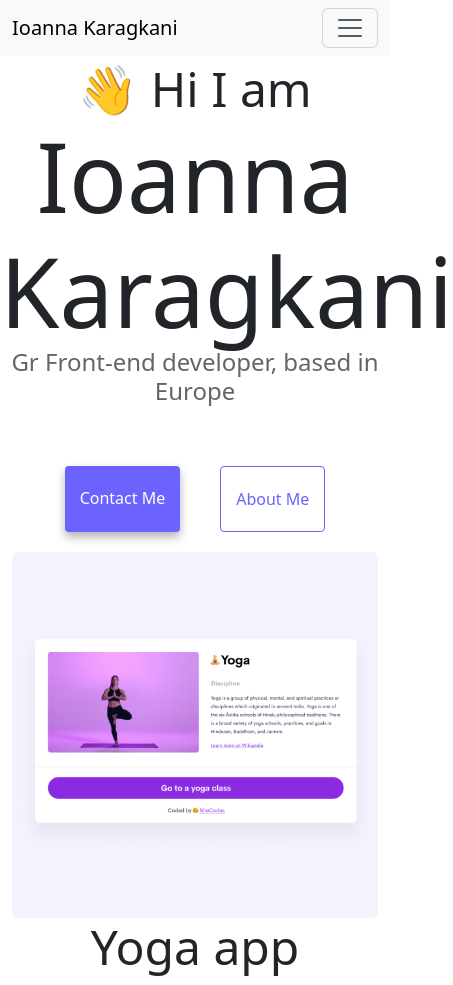
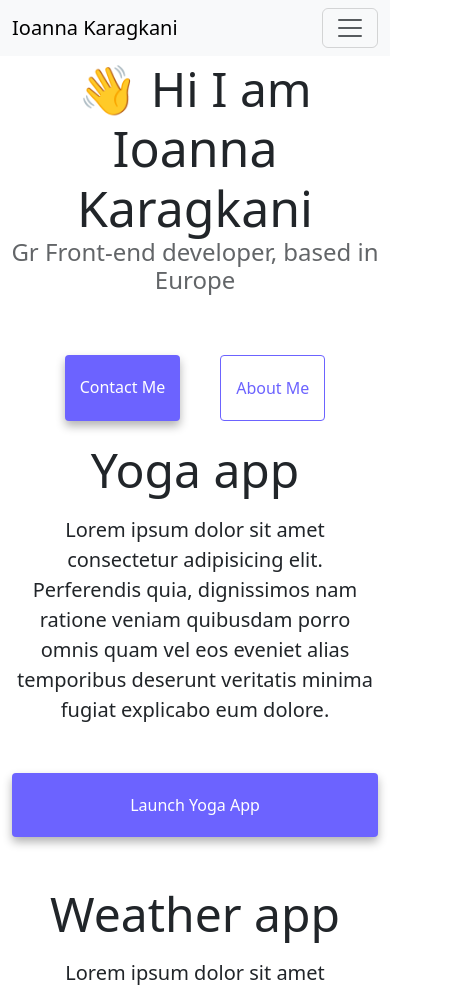
Before and after one commit to IoannaPef/My-responsive-project, a plain HTML site: page index.html in a window 390 px wide. Shown: the top 985 px of the page, 453 px wide, since content can reach past the window. Drawn offline with nearby package versions, Linux system fonts and the light colour scheme.

Commit message:
Added some style to make my website responsive

```diff
--- a/css/style.css
+++ b/css/style.css
@@ -89,3 +89,18 @@ h3 {
   box-shadow: var(--box-shadow);
   color: white;
 }
+@media (max-width: 600px) {
+  h1 {
+    text-align: center;
+    font-size: 50px;
+  }
+  p {
+    font-size: 20px;
+    text-align: center;
+  }
+
+  .index-links {
+    display: block;
+    text-align: center;
+  }
+}
--- a/index.html
+++ b/index.html
@@ -60,7 +60,7 @@
     <div class="container">
       <div class="row">
         <div class="col-md-6">
-          <img src="/images/yoga.png" class="img-fluid rounded" />
+          <img src="/images/yoga.png" class="img-fluid rounded d-none" id="yoga-photo"/>
         </div>
         <div class="col-md-6">
           <h2 class="mb-3">Yoga app</h2>
@@ -71,7 +71,7 @@
             explicabo eum dolore.
           </p>
           <div class="mt-5">
-            <a href="#" class="primary-link">launch Yoga App</a>
+            <a href="#" class="primary-link index-links">launch Yoga App</a>
           </div>
         </div>
       </div>
@@ -85,16 +85,16 @@
             explicabo eum dolore.
           </p>
           <div class="mt-5 mb-5">
-            <a href="#" class="primary-link">launch Weather App</a>
+            <a href="#" class="primary-link index-links">launch Weather App</a>
           </div>
         </div>
         <div class="col-md-6">
-          <img src="/images/weather.png" class="img-fluid rounded" />
+          <img src="/images/weather.png" class="img-fluid rounded d-none" id="weather-photo" />
         </div>
       </div>
       <div class="row mt-5">
         <div class="col-md-6">
-          <img src="/images/yogurt.png" class="img-fluid rounded" />
+          <img src="/images/yogurt.png" class="img-fluid rounded d-none" id="yogurt-photo"/>
         </div>
         <div class="col-md-6">
           <h2 class="mb-3">Yogurt app</h2>
@@ -105,7 +105,7 @@
             explicabo eum dolore.
           </p>
           <div class="mt-5">
-            <a href="#" class="primary-link">launch Yogurt App</a>
+            <a href="#" class="primary-link index-links">launch Yogurt App</a>
           </div>
         </div>
       </div>
```
